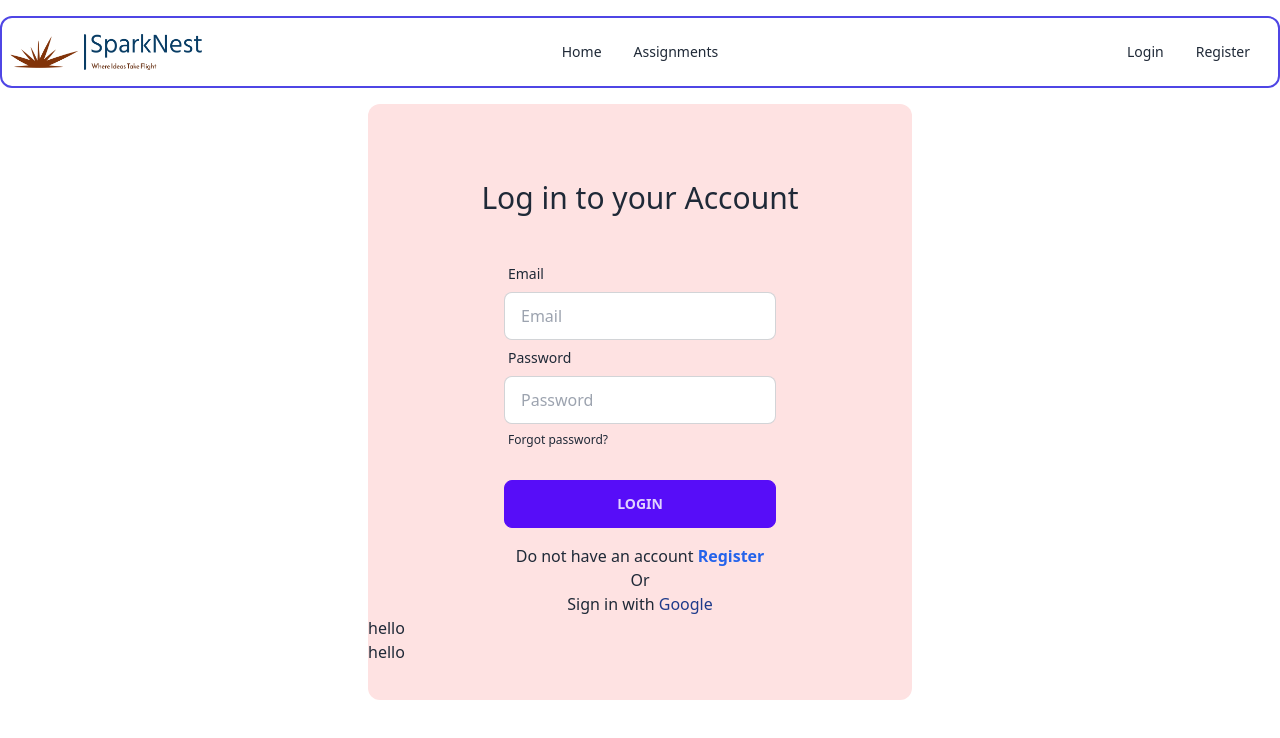
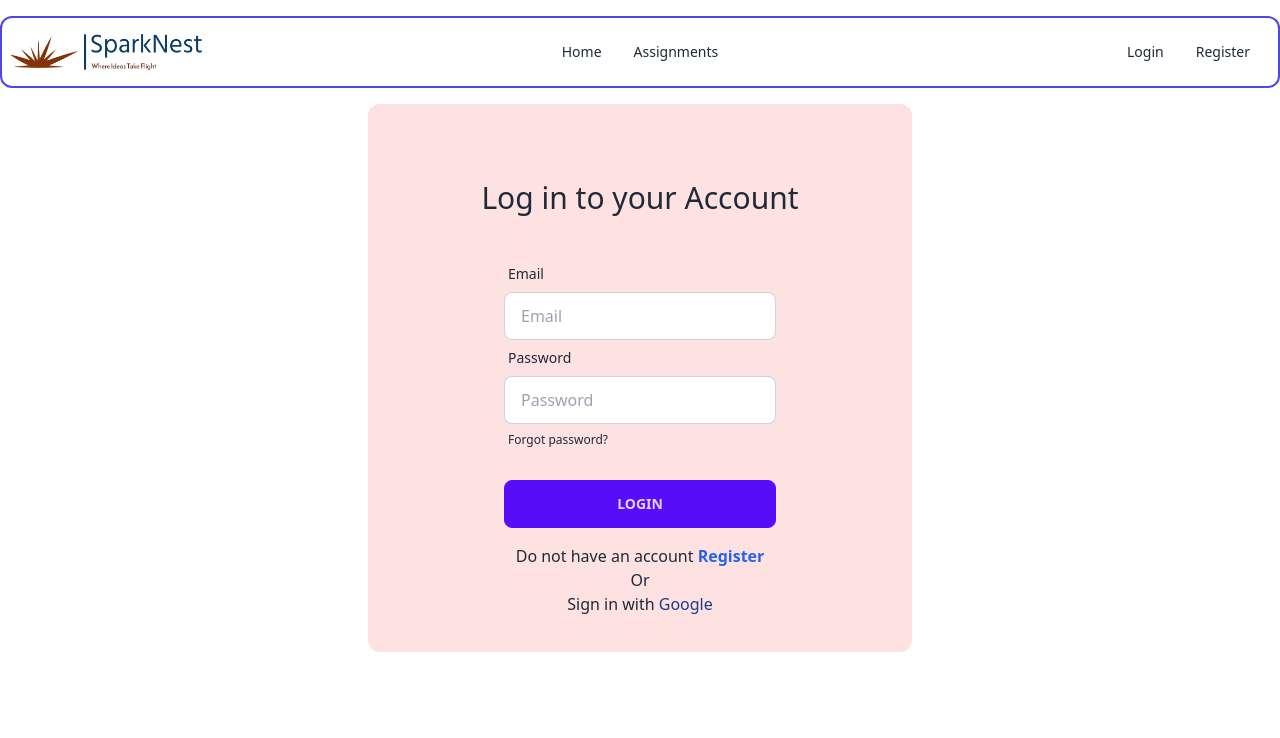
Before and after one commit to Mahmuda-14/Online-study-server, a React (Vite) app: page /login in a window 1280 px wide. Shown: the top 738 px of the page. Built offline with nearby package versions, Linux system fonts and the light colour scheme; no server answers.

Commit message:
removed two section

```diff
--- a/src/Components/Authentication/Login.jsx
+++ b/src/Components/Authentication/Login.jsx
@@ -119,8 +119,7 @@ const Login = () => {
                <p>Or</p>
                <button onClick={handleGoogleSignIn}>Sign in with <span className=" text-blue-900">Google</span></button>
            </div>
-           <div>hello</div>
-           <div>hello</div>
+
 
 
        </div>
```
